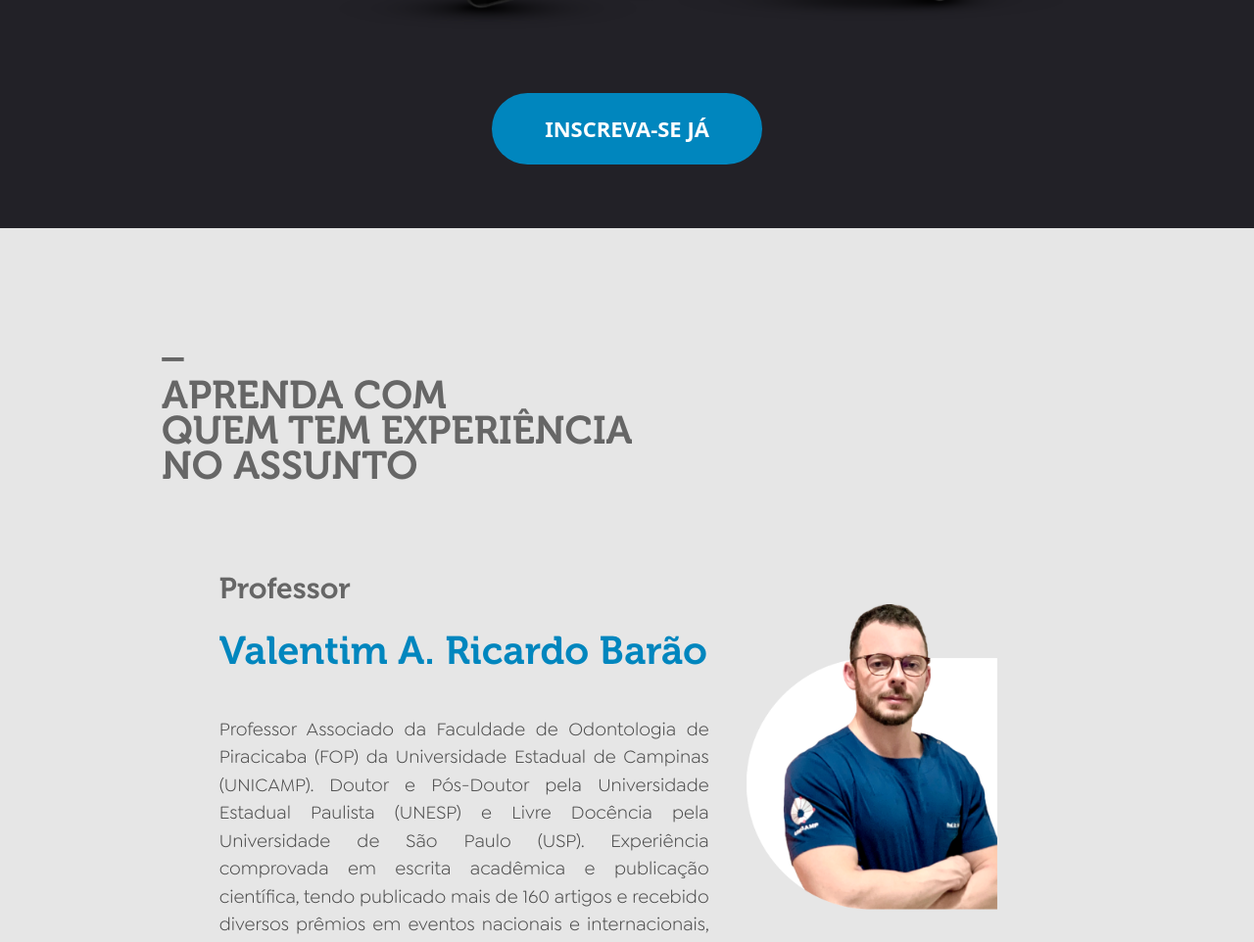
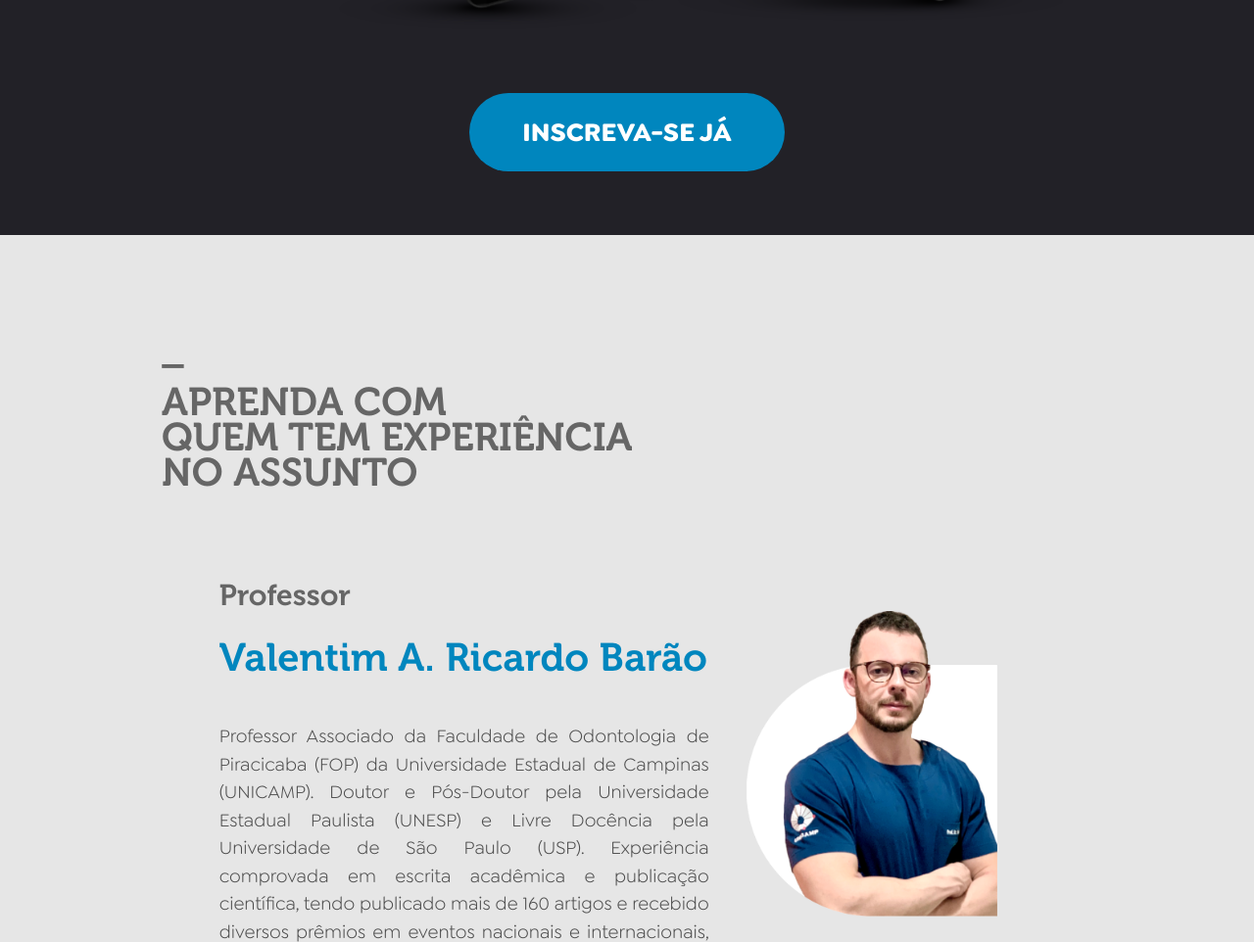
Before and after one commit to ipanko/curso_b, a plain HTML site: page index.html in a window 1280 px wide. Shown: the part 2683-3645 px from the top of the page at 98% size. Drawn offline with Linux system fonts and the light colour scheme.

Commit message:
bota sub corrigido

```diff
--- a/style.css
+++ b/style.css
@@ -69,34 +69,6 @@ header {
     }
     /* Fontes */
     @font-face{
-      font-family:PlutoBold;
-      src: url(assets/fonts/PlutoBold.ttf);
-    }
-    @font-face{
-      font-family:PlutoThin;
-      src: url(assets/fonts/PlutoThin.ttf);
-    }
-    @font-face{
-      font-family:PlutoLight;
-      src: url(assets/fonts/PlutoLight.ttf);
-    }
-    @font-face{
-      font-family:PlutoExtraLight;
-      src: url(assets/fonts/PlutoExtraLight.ttf);
-    }
-    @font-face{
-      font-family:PlutoCondRegular;
-      src: url(assets/fonts/PlutoCondRegular.ttf);
-    }
-    @font-face{
-      font-family:ProductSansRegular;
-      src: url(assets/fonts/Product\ Sans\ Regular.ttf);
-    }
-    @font-face{
-      font-family:PlutoRegular;
-      src: url(assets/fonts/PlutoRegular.ttf);
-    }
-    @font-face{
       font-family:GoldplayBold;
       src: url(assets/fonts/Goldplay_Bold.otf);
     }
@@ -107,6 +79,9 @@ header {
     @font-face{
       font-family:Museo700;
       src: url(assets/fonts/museo-700.otf);
+    }
+    input {
+      font-family: GoldplayBold;
     }
 /* Sessões */
 #sobre1 {
@@ -246,7 +221,7 @@ header {
     padding: 20px 54px;
     text-align: center;
     text-decoration: none;
-    font-size: 22px;
+    font-size: 27px;
     cursor: pointer;
     border-radius: 40px;
     font-weight: 900;
```
